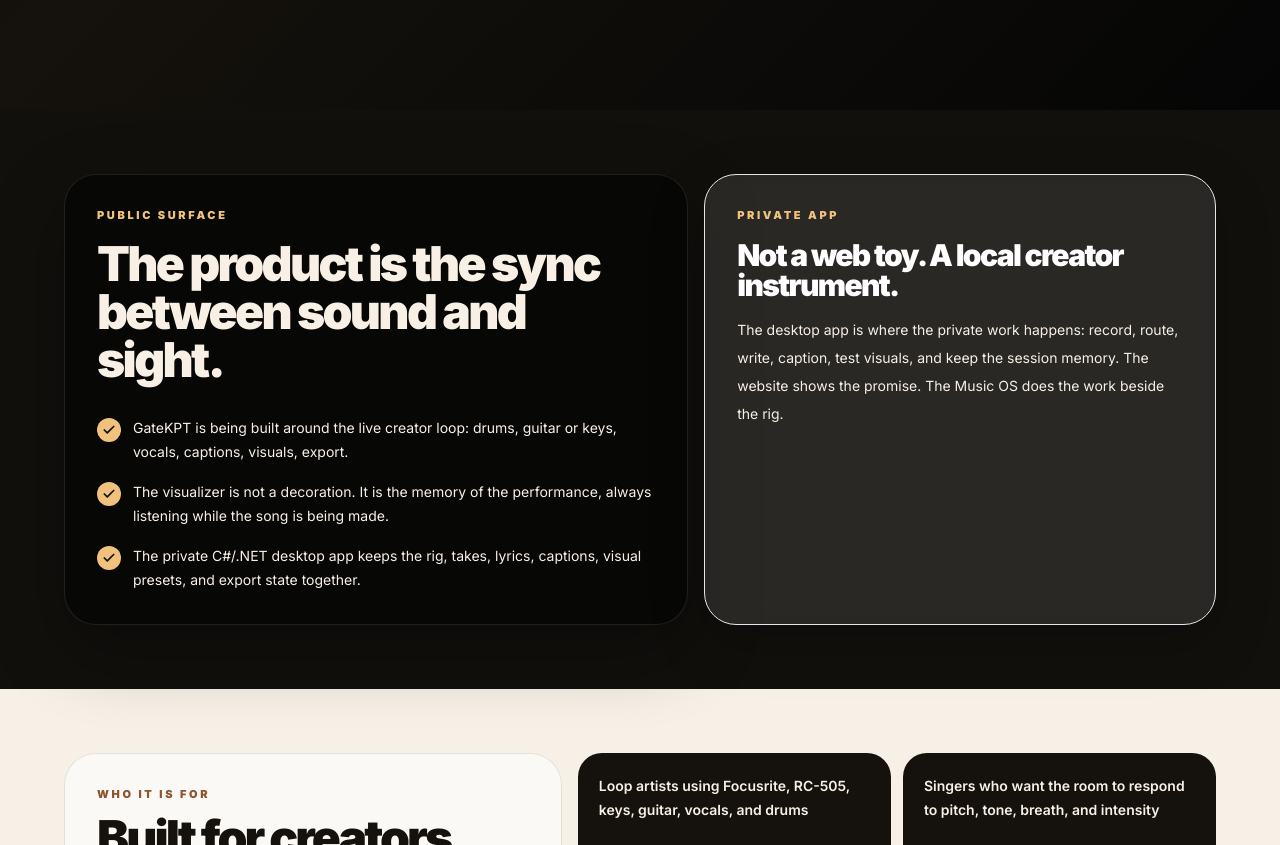
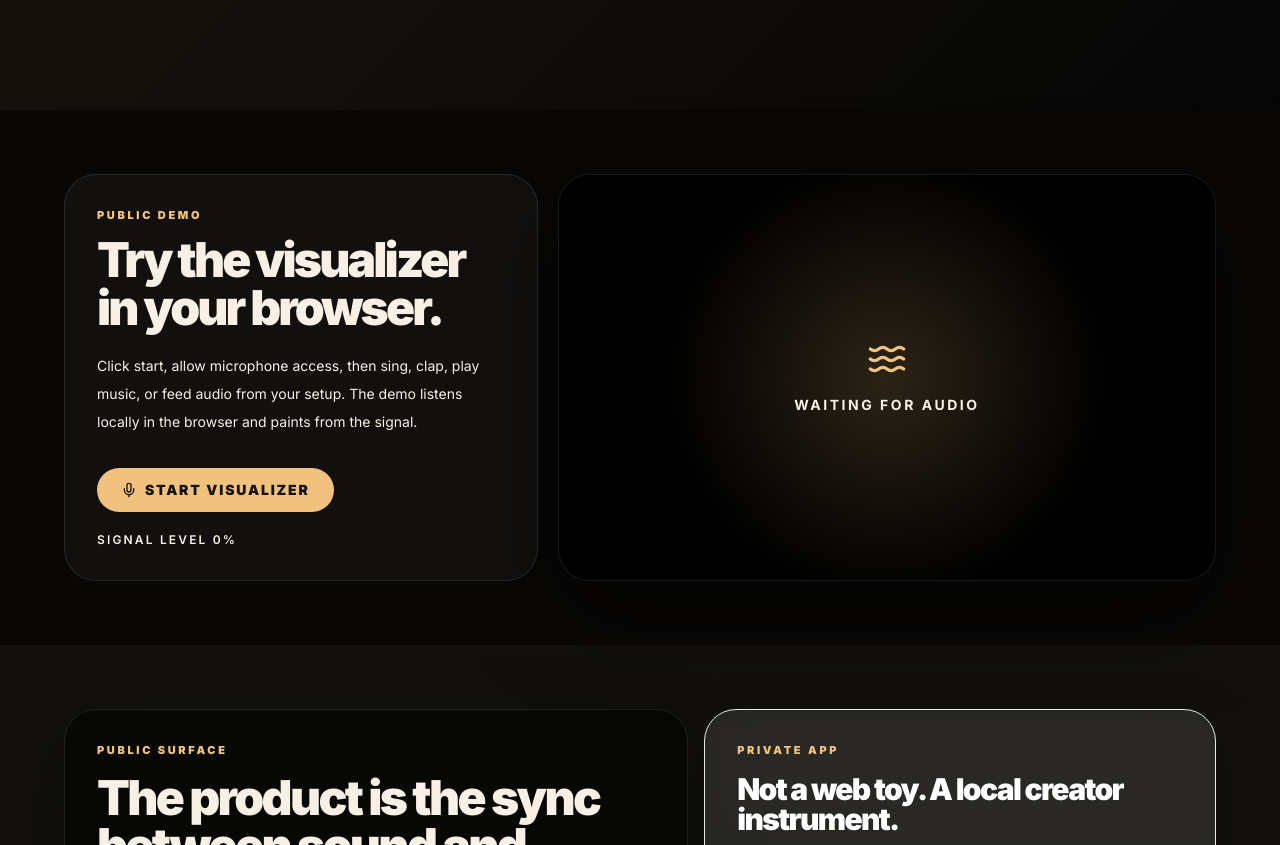
Before and after one commit to marcelozap/gateKPT, a Next.js app: page / in a window 1280 px wide. Shown: the part 1093-1938 px from the top of the page. Built offline with nearby package versions, Linux system fonts and the light colour scheme; no server answers.

Commit message:
feat: add public browser visualizer demo

```diff
--- a/src/gatekpt/GatekptLanding.tsx
+++ b/src/gatekpt/GatekptLanding.tsx
@@ -1,7 +1,14 @@
 "use client";
 
 import { motion } from "framer-motion";
-import { ArrowRight, AudioLines, Check, MonitorUp, Music2, Play, Sparkles, Waves } from "lucide-react";
+import { ArrowRight, AudioLines, Check, Mic, MonitorUp, Music2, Play, Sparkles, Square, Waves } from "lucide-react";
+import { useEffect, useRef, useState } from "react";
+
+declare global {
+  interface Window {
+    webkitAudioContext?: typeof AudioContext;
+  }
+}
 
 const systemSignals = [
   "Looper audio in",
@@ -126,6 +133,209 @@
   );
 }
 
+function PublicVisualizerDemo() {
+  const canvasRef = useRef<HTMLCanvasElement | null>(null);
+  const audioContextRef = useRef<AudioContext | null>(null);
+  const analyserRef = useRef<AnalyserNode | null>(null);
+  const animationRef = useRef<number | null>(null);
+  const streamRef = useRef<MediaStream | null>(null);
+  const [status, setStatus] = useState<"idle" | "listening" | "blocked">("idle");
+  const [level, setLevel] = useState(0);
+
+  useEffect(() => {
+    return () => {
+      if (animationRef.current) {
+        cancelAnimationFrame(animationRef.current);
+      }
+
+      streamRef.current?.getTracks().forEach((track) => track.stop());
+      void audioContextRef.current?.close();
+    };
+  }, []);
+
+  async function startDemo() {
+    try {
+      const stream = await navigator.mediaDevices.getUserMedia({ audio: true });
+      const AudioContextClass = window.AudioContext || window.webkitAudioContext;
+      const audioContext = new AudioContextClass();
+      const analyser = audioContext.createAnalyser();
+      const source = audioContext.createMediaStreamSource(stream);
+
+      analyser.fftSize = 256;
+      analyser.smoothingTimeConstant = 0.82;
+      source.connect(analyser);
+
+      streamRef.current = stream;
+      audioContextRef.current = audioContext;
+      analyserRef.current = analyser;
+      setStatus("listening");
+      drawVisualizer();
+    } catch {
+      setStatus("blocked");
+    }
+  }
+
+  function stopDemo() {
+    if (animationRef.current) {
+      cancelAnimationFrame(animationRef.current);
+      animationRef.current = null;
+    }
+
+    streamRef.current?.getTracks().forEach((track) => track.stop());
+    streamRef.current = null;
+    void audioContextRef.current?.close();
+    audioContextRef.current = null;
+    analyserRef.current = null;
+    setLevel(0);
+    setStatus("idle");
+  }
+
+  function drawVisualizer() {
+    const canvas = canvasRef.current;
+    const analyser = analyserRef.current;
+
+    if (!canvas || !analyser) {
+      return;
+    }
+
+    const ctx = canvas.getContext("2d");
+    if (!ctx) {
+      return;
+    }
+
+    const rect = canvas.getBoundingClientRect();
+    const pixelRatio = window.devicePixelRatio || 1;
+    canvas.width = Math.max(1, Math.floor(rect.width * pixelRatio));
+    canvas.height = Math.max(1, Math.floor(rect.height * pixelRatio));
+    ctx.setTransform(pixelRatio, 0, 0, pixelRatio, 0, 0);
+
+    const width = rect.width;
+    const height = rect.height;
+    const frequencyData = new Uint8Array(analyser.frequencyBinCount);
+    const timeData = new Uint8Array(analyser.frequencyBinCount);
+
+    const render = () => {
+      analyser.getByteFrequencyData(frequencyData);
+      analyser.getByteTimeDomainData(timeData);
+
+      const average = frequencyData.reduce((sum, value) => sum + value, 0) / frequencyData.length;
+      const pulse = average / 255;
+      setLevel(Math.round(pulse * 100));
+
+      ctx.clearRect(0, 0, width, height);
+      ctx.fillStyle = "#050505";
+      ctx.fillRect(0, 0, width, height);
+
+      const gradient = ctx.createRadialGradient(width * 0.5, height * 0.5, 8, width * 0.5, height * 0.5, width * 0.72);
+      gradient.addColorStop(0, `rgba(255, 244, 210, ${0.28 + pulse * 0.5})`);
+      gradient.addColorStop(0.42, `rgba(241, 194, 125, ${0.18 + pulse * 0.35})`);
+      gradient.addColorStop(0.72, `rgba(55, 214, 255, ${0.12 + pulse * 0.28})`);
+      gradient.addColorStop(1, "rgba(5, 5, 5, 0)");
+      ctx.fillStyle = gradient;
+      ctx.fillRect(0, 0, width, height);
+
+      ctx.save();
+      ctx.translate(width / 2, height / 2);
+      for (let ring = 0; ring < 5; ring += 1) {
+        ctx.beginPath();
+        const radius = 42 + ring * 38 + pulse * 58;
+        ctx.strokeStyle = ring % 2 === 0 ? `rgba(241, 194, 125, ${0.18 + pulse * 0.35})` : `rgba(55, 214, 255, ${0.14 + pulse * 0.28})`;
+        ctx.lineWidth = 1 + pulse * 3;
+        ctx.arc(0, 0, radius, 0, Math.PI * 2);
+        ctx.stroke();
+      }
+      ctx.restore();
+
+      ctx.beginPath();
+      for (let index = 0; index < timeData.length; index += 1) {
+        const x = (index / (timeData.length - 1)) * width;
+        const y = height / 2 + ((timeData[index] - 128) / 128) * (54 + pulse * 90);
+        if (index === 0) {
+          ctx.moveTo(x, y);
+        } else {
+          ctx.lineTo(x, y);
+        }
+      }
+      ctx.strokeStyle = "rgba(255, 244, 210, 0.92)";
+      ctx.lineWidth = 2 + pulse * 3;
+      ctx.shadowBlur = 26 + pulse * 46;
+      ctx.shadowColor = "rgba(241, 194, 125, 0.82)";
+      ctx.stroke();
+      ctx.shadowBlur = 0;
+
+      const barCount = 48;
+      const barWidth = width / barCount;
+      for (let index = 0; index < barCount; index += 1) {
+        const value = frequencyData[Math.floor((index / barCount) * frequencyData.length)] / 255;
+        const barHeight = value * height * 0.45;
+        ctx.fillStyle = index % 3 === 0 ? "rgba(55, 214, 255, 0.78)" : "rgba(241, 194, 125, 0.78)";
+        ctx.fillRect(index * barWidth, height - barHeight, Math.max(2, barWidth - 3), barHeight);
+      }
+
+      animationRef.current = requestAnimationFrame(render);
+    };
+
+    render();
+  }
+
+  return (
+    <section id="try-visualizer" className="bg-[#080706] px-4 py-16 text-[#f8f0e5] sm:px-6 lg:px-8">
+      <div className="mx-auto grid max-w-6xl gap-5 lg:grid-cols-[0.72fr_1fr] lg:items-stretch">
+        <div className="rounded-[2rem] border border-white/10 bg-white/[0.04] p-6 sm:p-8">
+          <p className="text-[11px] font-black uppercase tracking-[0.24em] text-[#f1c27d]">Public Demo</p>
+          <h2 className="mt-3 text-4xl font-black leading-none tracking-[-0.06em] sm:text-5xl">
+            Try the visualizer in your browser.
+          </h2>
+          <p className="mt-5 text-sm leading-7 text-white/64">
+            Click start, allow microphone access, then sing, clap, play music, or feed audio from your setup.
+            The demo listens locally in the browser and paints from the signal.
+          </p>
+
+          <div className="mt-8 flex flex-col gap-3 sm:flex-row">
+            {status !== "listening" ? (
+              <button
+                type="button"
+                onClick={startDemo}
+                className="inline-flex items-center justify-center gap-2 rounded-full bg-[#f1c27d] px-6 py-3 text-sm font-black uppercase tracking-[0.13em] text-[#15120d] transition hover:-translate-y-0.5 hover:bg-[#ffd99b]"
+              >
+                <Mic className="h-4 w-4" />
+                Start visualizer
+              </button>
+            ) : (
+              <button
+                type="button"
+                onClick={stopDemo}
+                className="inline-flex items-center justify-center gap-2 rounded-full border border-white/18 bg-black/28 px-6 py-3 text-sm font-black uppercase tracking-[0.13em] text-white transition hover:-translate-y-0.5 hover:bg-white/10"
+              >
+                <Square className="h-4 w-4" />
+                Stop
+              </button>
+            )}
+          </div>
+
+          <p className="mt-5 text-xs font-semibold uppercase tracking-[0.18em] text-white/44">
+            {status === "blocked" ? "Mic permission was blocked. Enable it in the browser to try again." : `Signal level ${level}%`}
+          </p>
+        </div>
+
+        <div className="relative min-h-[24rem] overflow-hidden rounded-[2rem] border border-white/10 bg-black shadow-[0_34px_100px_rgba(0,0,0,0.42)]">
+          <canvas ref={canvasRef} className="h-full min-h-[24rem] w-full" aria-label="Audio reactive visualizer demo" />
+          {status !== "listening" && (
+            <div className="absolute inset-0 flex items-center justify-center bg-[radial-gradient(circle_at_center,rgba(241,194,125,0.18),rgba(0,0,0,0.72)_58%)] p-8 text-center">
+              <div>
+                <Waves className="mx-auto h-10 w-10 text-[#f1c27d]" />
+                <p className="mt-4 text-sm font-bold uppercase tracking-[0.18em] text-white/72">
+                  Waiting for audio
+                </p>
+              </div>
+            </div>
+          )}
+        </div>
+      </div>
+    </section>
+  );
+}
+
 export function GatekptLanding() {
   return (
     <div className="min-h-screen bg-[#080706] text-[#f8f0e5]">
@@ -155,10 +365,10 @@
 
             <div className="mt-9 flex flex-col gap-3 sm:flex-row">
               <a
-                href="#early-access"
+                href="#try-visualizer"
                 className="group inline-flex items-center justify-center gap-2 rounded-full bg-[#f8f0e5] px-6 py-3 text-sm font-black uppercase tracking-[0.13em] text-[#15120d] shadow-[0_18px_45px_rgba(0,0,0,0.32)] transition hover:-translate-y-0.5 hover:bg-white"
               >
-                Join early access
+                Try visualizer
                 <ArrowRight className="h-4 w-4 transition group-hover:translate-x-1" />
               </a>
               <a
@@ -191,6 +401,8 @@
           </motion.div>
         </div>
       </section>
+
+      <PublicVisualizerDemo />
 
       <section className="bg-[#11100d] px-4 py-16 text-[#f8f0e5] sm:px-6 lg:px-8">
         <div className="mx-auto grid max-w-6xl gap-4 lg:grid-cols-[1fr_0.82fr]">
```
